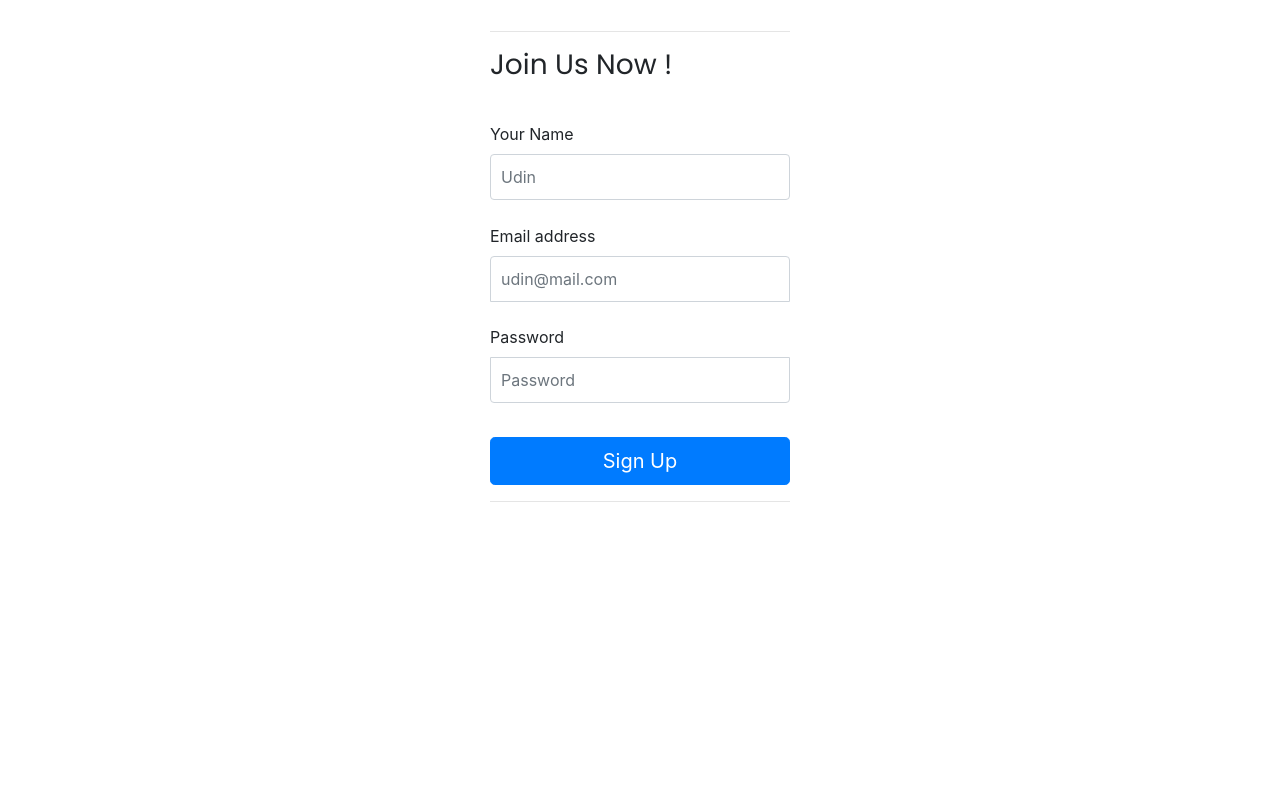
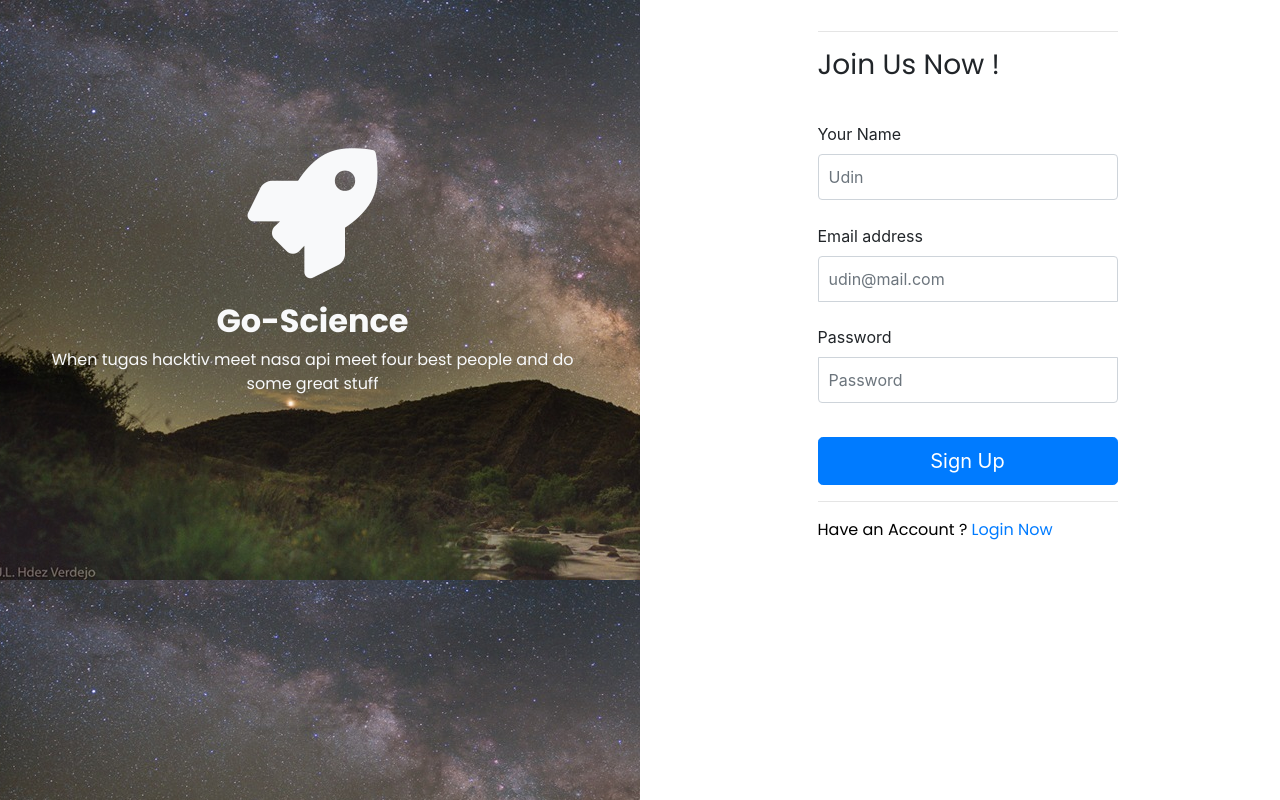
Before and after one commit to Group-Portalberita/portalBeritaSains, a plain HTML site: page client/index.html in a window 1280 px wide. Both pictures are taken after a click on the link "Register Now". Drawn offline with nearby package versions, Linux system fonts and the light colour scheme.

Commit message:
retouch register

```diff
--- a/client/index.html
+++ b/client/index.html
@@ -62,7 +62,18 @@
 
 
     <!-- Register -->
-    <div class="form-register" id="page-register">
+
+    <section id="page-register" style="overflow-x: hidden;">
+        <div class="row" style="height : 100vh; ">
+            <div class="col-md-6 bg-login" >
+                <div class="text-center text-light p-5" style="margin-top: 100px">
+                    <i class="fa fa-rocket" style="font-size:130px"></i>
+                    <h2 class="text-light text-center mt-4">Go-Science</h2>
+                    <p>When tugas hacktiv meet nasa api meet four best people and do some great stuff</p>
+                </div>
+            </div>
+            <div class="col-md-6">
+                <div class="form-register" >
                     <form>
                         <hr />
                         <h1 class="h3 mb-3 fw-normal">Join Us Now !</h1><br>
@@ -76,9 +87,17 @@
                         <button class="w-100 btn btn-lg btn-primary" id="btn-register" type="submit">Sign Up</button><br>
                         <hr />
                     </form>
+                    <p style="color:black;">Have an Account ? <a href="#" id="link-login">Login Now</a></p>
                 </div>
+            </div>
+        </div>
+
+    </section>
+
+
     <!-- End of Page Register -->
 
+    <!-- Page Home -->
     <section id="homePage">
         <nav class="navbar fixed-top p-3" style="transition: background-color 1s">
             <div class="container">
@@ -180,6 +199,7 @@
             <h6 class="font text-center p-3 m-0">Made With &#10084; by Pejuang Phase 2</h6>
         </div>
     </section>
+    <!--End Page Home -->
 
 
     <script src="https://cdnjs.cloudflare.com/ajax/libs/jquery/3.6.0/jquery.min.js"></script>
--- a/client/js/script.js
+++ b/client/js/script.js
@@ -14,6 +14,13 @@ $("document").ready(function () {
     $("#btn-register").on("click", (e) => {
         e.preventDefault();
         register();
+    })
+
+    $("#link-login").on("click", (e) => {
+        e.preventDefault();
+        $("#page-login").show();
+        $("#homePage").hide();
+        $("#page-register").hide();
     })
 
     $("#link-register").on("click", (e) => {
```
Lines whose indentation alone changed are shown as unchanged.
